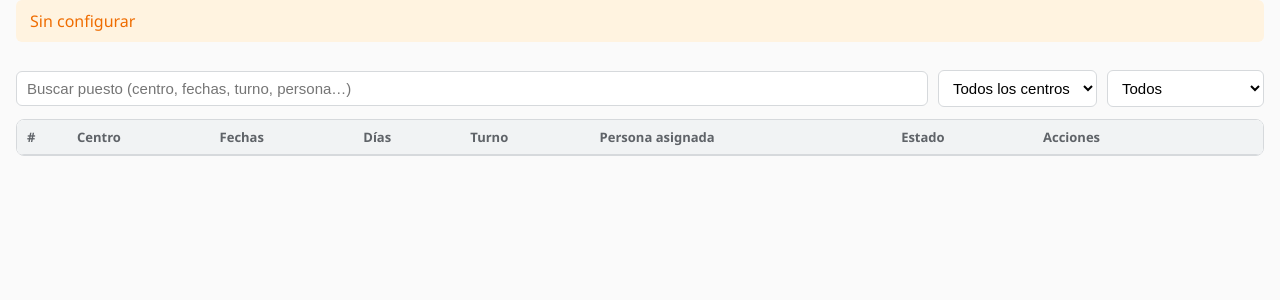
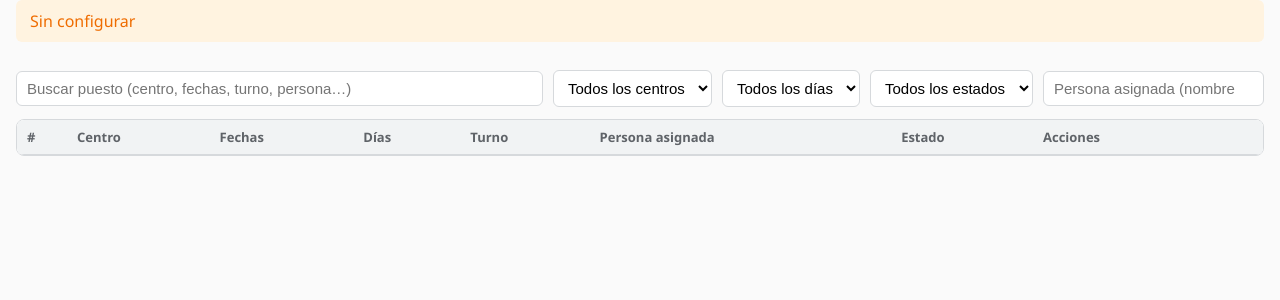
Before and after one commit to Grandullon/kanarybot, a Flask app: template adjudicacion/templates/operador.html in a window 1280 px wide. Shown: the part 81-381 px from the top of the page. Run offline with Flask 3, Linux system fonts and the light colour scheme; the template is opened without the code that fills it, so the values that code supplies are empty.

Commit message:
Filtros en el panel, urgencia solo por centro y nombre robusto
Panel del operador: añade filtros por nº de días, estado (todos los estados)
y persona asignada.

Proyección: elimina el badge '¡Últimas N!' por tipo (ruido al estar cada
plaza en su fila); la urgencia se mantiene solo a nivel de centro (≤2).

Arreglo del nombre que no aparecía al asignar (y oferta que no se reflejaba):
- estado() resuelve el nombre/DNI por el Nº de candidato del listado
  definitivo, así aparece siempre en panel y pantalla aunque la columna
  'CANDIDATO SELECCIONADO' no estuviera escrita.
- al asignar, si la columna del nombre/estado no casa con el archivo actual
  (config.json obsoleto), se autodetecta al vuelo y se escribe igualmente.

Verificado con los Excel reales, incluido el caso de config obsoleto.

Co-Authored-By: Claude Opus 4.8 (1M context) <noreply@anthropic.com>
Claude-Session: https://claude.ai/code/session_01SV6kpQoFjQjTSSAeuk5gyB

```diff
--- a/adjudicacion/excel_store.py
+++ b/adjudicacion/excel_store.py
@@ -331,13 +331,20 @@ class ExcelStore:
         puestos = self.puestos()
         adjudicados = sum(1 for x in puestos if x["adjudicado"])
 
-        # Enriquecer cada puesto asignado con el nombre de pila (sin apellidos) para la
-        # pantalla de proyección. Se busca por nº de candidato; si no, primer token.
-        por_numero = {str(c["numero"]): c["nombre_pila"] for c in self.candidatos()}
+        # Resolver el nombre por el Nº de candidato (del listado definitivo). Así el nombre
+        # aparece SIEMPRE en panel y pantalla aunque la columna "CANDIDATO SELECCIONADO" no
+        # se hubiese escrito/mapeado. Se usa el nº (que sí se guarda) como fuente fiable.
+        por_numero = {str(c["numero"]): c for c in self.candidatos()}
         for x in puestos:
-            if x["asignado_a"]:
-                x["nombre_pila"] = (por_numero.get(str(x["num_candidato"]))
-                                    or x["asignado_a"].split()[0])
+            cand = por_numero.get(str(x["num_candidato"])) if str(x.get("num_candidato") or "") else None
+            if cand:
+                if not x["asignado_a"]:
+                    x["asignado_a"] = cand["nombre"]
+                if not x["dni_asignado"]:
+                    x["dni_asignado"] = cand["dni"]
+                x["nombre_pila"] = cand["nombre_pila"] or (x["asignado_a"].split()[0] if x["asignado_a"] else "")
+            elif x["asignado_a"]:
+                x["nombre_pila"] = x["asignado_a"].split()[0]
             else:
                 x["nombre_pila"] = ""
 
@@ -446,14 +453,30 @@ class ExcelStore:
             txt += f" ({puesto['fecha_inicio']}–{puesto.get('fecha_fin', '')})"
         return txt
 
+    @staticmethod
+    def _col_real(cab, configurada, claves):
+        """Devuelve la columna configurada si existe en la hoja; si no, la autodetecta.
+
+        Evita que un mapeo obsoleto (p.ej. un config.json viejo que apuntaba a otra columna)
+        impida escribir el nombre/estado en el archivo de puestos actual.
+        """
+        if _idx(cab, configurada) is not None:
+            return configurada
+        return _adivina(cab, claves) or configurada
+
     def _escribir_puesto(self, puesto_id, cand, estado):
         p = self.config["puestos"]
-        tiene_col_dni = bool(_idx(self._cab_puestos(), p.get("col_dni_acepta")))
+        cab0 = self._cab_puestos()
+        col_nombre = self._col_real(cab0, p.get("col_nombre_acepta"),
+                                    ["candidato seleccion", "seleccin", "seleccion", "selecc",
+                                     "profesional acepta", "nombre acepta", "asignado", "acepta"])
+        col_estado = self._col_real(cab0, p.get("col_estado"), ["estado"])
+        tiene_col_dni = _idx(cab0, p.get("col_dni_acepta")) is not None
 
         def acc(ws, cab):
             f = int(puesto_id)
-            _escribe(ws, f, cab, p.get("col_nombre_acepta"), cand["nombre"])
-            _escribe(ws, f, cab, p.get("col_estado"), estado)
+            _escribe(ws, f, cab, col_nombre, cand["nombre"])
+            _escribe(ws, f, cab, col_estado, estado)
             _escribe(ws, f, cab, COL_NUM, cand["numero"])
             _escribe(ws, f, cab, COL_HORA, datetime.now().strftime("%H:%M:%S"))
             if tiene_col_dni:
--- a/adjudicacion/static/operador.js
+++ b/adjudicacion/static/operador.js
@@ -30,6 +30,8 @@ async function cargar() {
   $("c-pend").textContent = d.resumen.pendientes;
   $("hora").textContent = d.actualizado;
   rellenarCentros();
+  rellenarDias();
+  rellenarEstadoFiltro();
   rellenarEstadosSelect();
   pintar();
 }
@@ -43,6 +45,27 @@ function rellenarCentros() {
   sel.value = actual;
 }
 
+function rellenarDias() {
+  const sel = $("filtro-dias");
+  const actual = sel.value;
+  const dias = [...new Set(ESTADO.puestos.map(p => String(p.duracion || "").trim()).filter(Boolean))]
+    .sort((a, b) => (parseFloat(a) || 0) - (parseFloat(b) || 0));
+  sel.innerHTML = '<option value="">Todos los días</option>' +
+    dias.map(d => `<option value="${esc(d)}">${esc(d)} días</option>`).join("");
+  sel.value = actual;
+}
+
+function rellenarEstadoFiltro() {
+  const sel = $("filtro-estado");
+  const actual = sel.value;
+  const fijas = '<option value="">Todos los estados</option>'
+    + '<option value="__pend">Solo por ofertar</option>'
+    + '<option value="__adj">Solo adjudicados</option>';
+  const estados = (ESTADO.estados || []).map(e => `<option value="${esc(e)}">${esc(e)}</option>`).join("");
+  sel.innerHTML = fijas + estados;
+  sel.value = actual;
+}
+
 function rellenarEstadosSelect() {
   const sel = $("modal-estado");
   if (sel.options.length) return;
@@ -52,11 +75,19 @@ function rellenarEstadosSelect() {
 function filtrados() {
   const txt = $("filtro").value.trim().toLowerCase();
   const centro = $("filtro-centro").value;
+  const dias = $("filtro-dias").value;
   const est = $("filtro-estado").value;
+  const persona = $("filtro-persona").value.trim().toLowerCase();
   return ESTADO.puestos.filter(p => {
     if (centro && p.centro !== centro) return false;
-    if (est === "__pend" && p.adjudicado) return false;
-    if (est === "__adj" && !p.adjudicado) return false;
+    if (dias && String(p.duracion || "").trim() !== dias) return false;
+    if (est === "__pend") { if (p.adjudicado) return false; }
+    else if (est === "__adj") { if (!p.adjudicado) return false; }
+    else if (est && p.estado !== est) return false;
+    if (persona) {
+      const blobP = [p.asignado_a, p.num_candidato, p.dni_asignado].join(" ").toLowerCase();
+      if (!blobP.includes(persona)) return false;
+    }
     if (txt) {
       const blob = [p.centro, p.fecha_inicio, p.fecha_fin, p.duracion, p.turno, p.asignado_a, p.dni_asignado, p.num_candidato, p.estado]
         .join(" ").toLowerCase();
@@ -206,7 +237,7 @@ $("modal-cancelar").onclick = cerrarModal;
 $("modal-aceptar").onclick = aceptarAsignacion;
 $("modal-fondo").addEventListener("click", (e) => { if (e.target === $("modal-fondo")) cerrarModal(); });
 document.addEventListener("keydown", (e) => { if (e.key === "Escape") cerrarModal(); });
-["filtro", "filtro-centro", "filtro-estado"].forEach(id => $(id).addEventListener("input", pintar));
+["filtro", "filtro-centro", "filtro-dias", "filtro-estado", "filtro-persona"].forEach(id => $(id).addEventListener("input", pintar));
 
 cargar();
 setInterval(cargar, 5000); // refresco suave por si acaso
--- a/adjudicacion/static/pantalla.js
+++ b/adjudicacion/static/pantalla.js
@@ -113,12 +113,10 @@ function tarjetaCentro(c) {
     const p = t.p, total = t.libres + t.dadas;
     const ambTipo = (!unico && (p.ambito || "").trim()) ? p.ambito.trim() : "";
     const det = [ambTipo, rangoMeses(p), turnoTxt(p), (p.necesidad || "").trim()].filter(s => s && s.trim()).map(esc).join(" · ");
-    const urge = (t.libres > 0 && t.libres <= 2) ? `<span class="urgente">¡Últimas ${t.libres}!</span>` : "";
     return `<div class="tipo">
         <div class="lin1">
           <span class="durh">${esc(mesesHumano(p))}</span>
           <span class="cuenta">Quedan <b>${t.libres}</b> de ${total}</span>
-          ${urge}
         </div>
         ${det ? `<div class="det">${det}</div>` : ""}
         <div class="barra-tipo"><span class="seg libre" style="flex:${t.libres}"></span><span class="seg dada" style="flex:${t.dadas}"></span></div>
--- a/adjudicacion/templates/operador.html
+++ b/adjudicacion/templates/operador.html
@@ -24,13 +24,15 @@
 
   <div class="contenido">
     <div class="controles">
-      <input type="search" id="filtro" placeholder="Buscar puesto (centro, fechas, turno, persona…)" style="flex:1; min-width:240px">
+      <input type="search" id="filtro" placeholder="Buscar puesto (centro, fechas, turno, persona…)" style="flex:1; min-width:220px">
       <select id="filtro-centro"><option value="">Todos los centros</option></select>
+      <select id="filtro-dias"><option value="">Todos los días</option></select>
       <select id="filtro-estado">
-        <option value="">Todos</option>
+        <option value="">Todos los estados</option>
         <option value="__pend">Solo por ofertar</option>
         <option value="__adj">Solo adjudicados</option>
       </select>
+      <input type="search" id="filtro-persona" placeholder="Persona asignada (nombre o nº)" style="min-width:200px">
     </div>
 
     <div class="tabla-envoltura">
```
